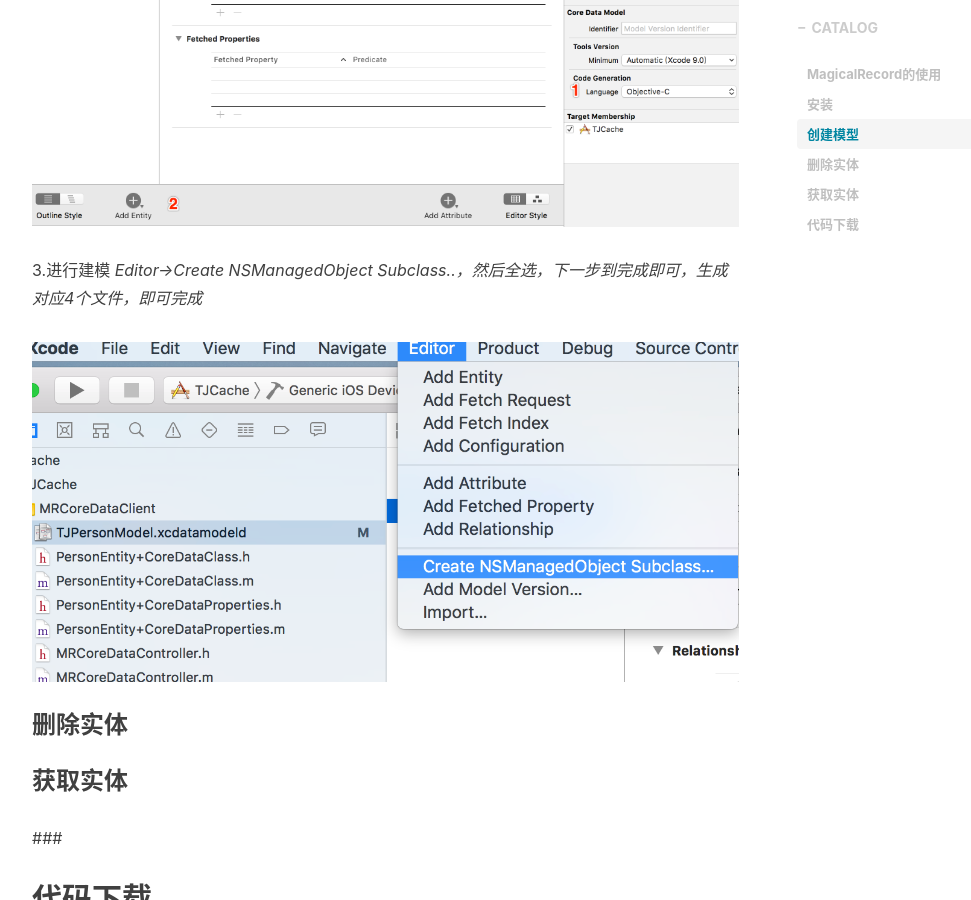
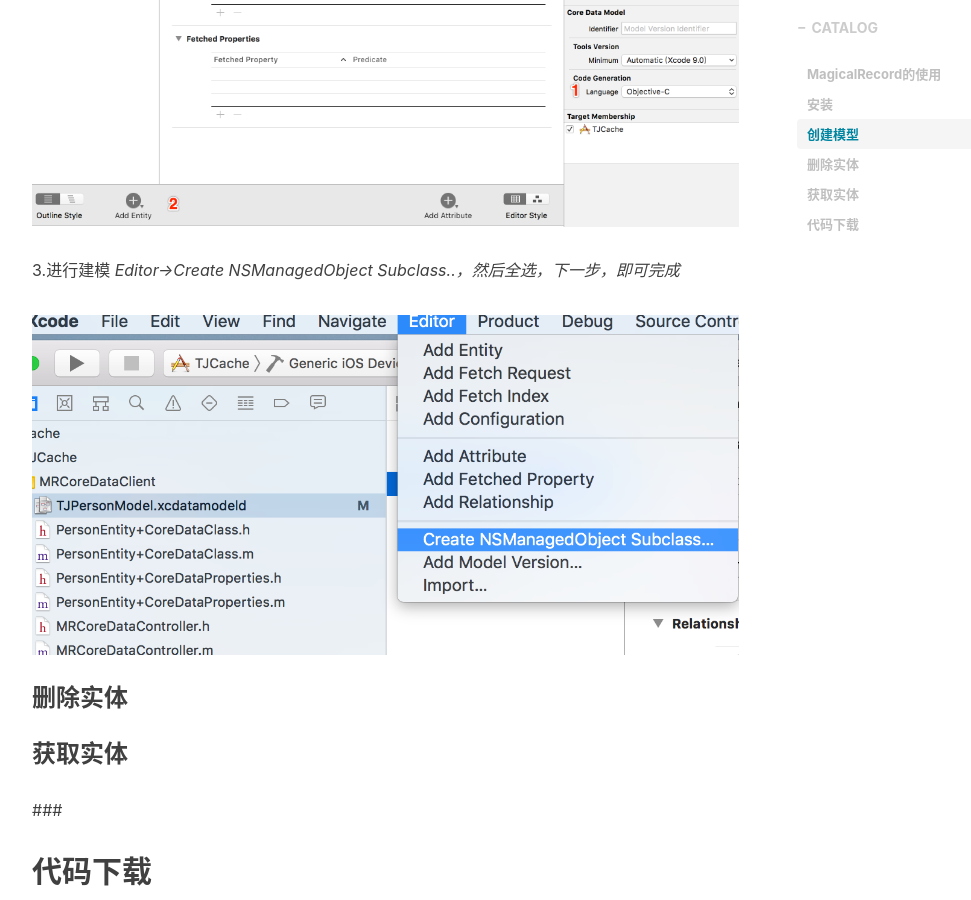
Before and after one commit to wangpt/wangpt.github.io, a Jekyll site: the page built from _posts/2018-09-18-codata-blog.markdown, in a window 1280 px wide and 900 px high, scrolled down 2239 px. Shown: the whole window, without its empty margins (233-1204 px from the left). Built offline with Jekyll 4.4.1, drawn with Linux system fonts in a browser that asks for light colours; nearby versions of some CDN libraries; comment, search, counter and statistics services are not loaded.

Commit message:
Fix coreData blog

```diff
--- a/_posts/2018-09-18-codata-blog.markdown
+++ b/_posts/2018-09-18-codata-blog.markdown
@@ -64,7 +64,7 @@
 
 
 3.进行建模
-*Editor->Create NSManagedObject  Subclass..，然后全选，下一步到完成即可，生成对应4个文件，即可完成*
+*Editor->Create NSManagedObject  Subclass..，然后全选，下一步，即可完成*
 
 ![](/img/in-post/post-coredata/coredata_3.png)
 
```
